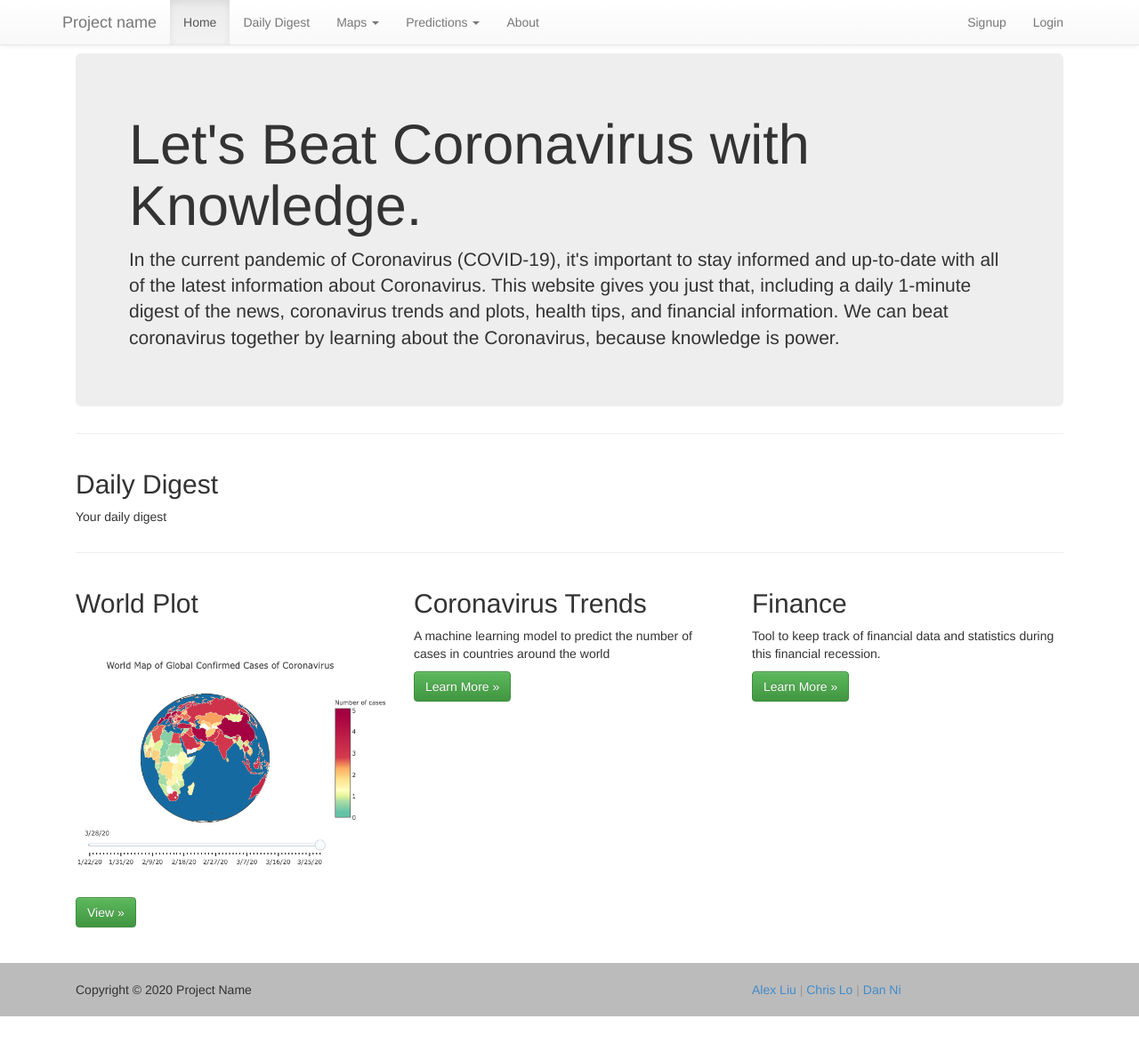
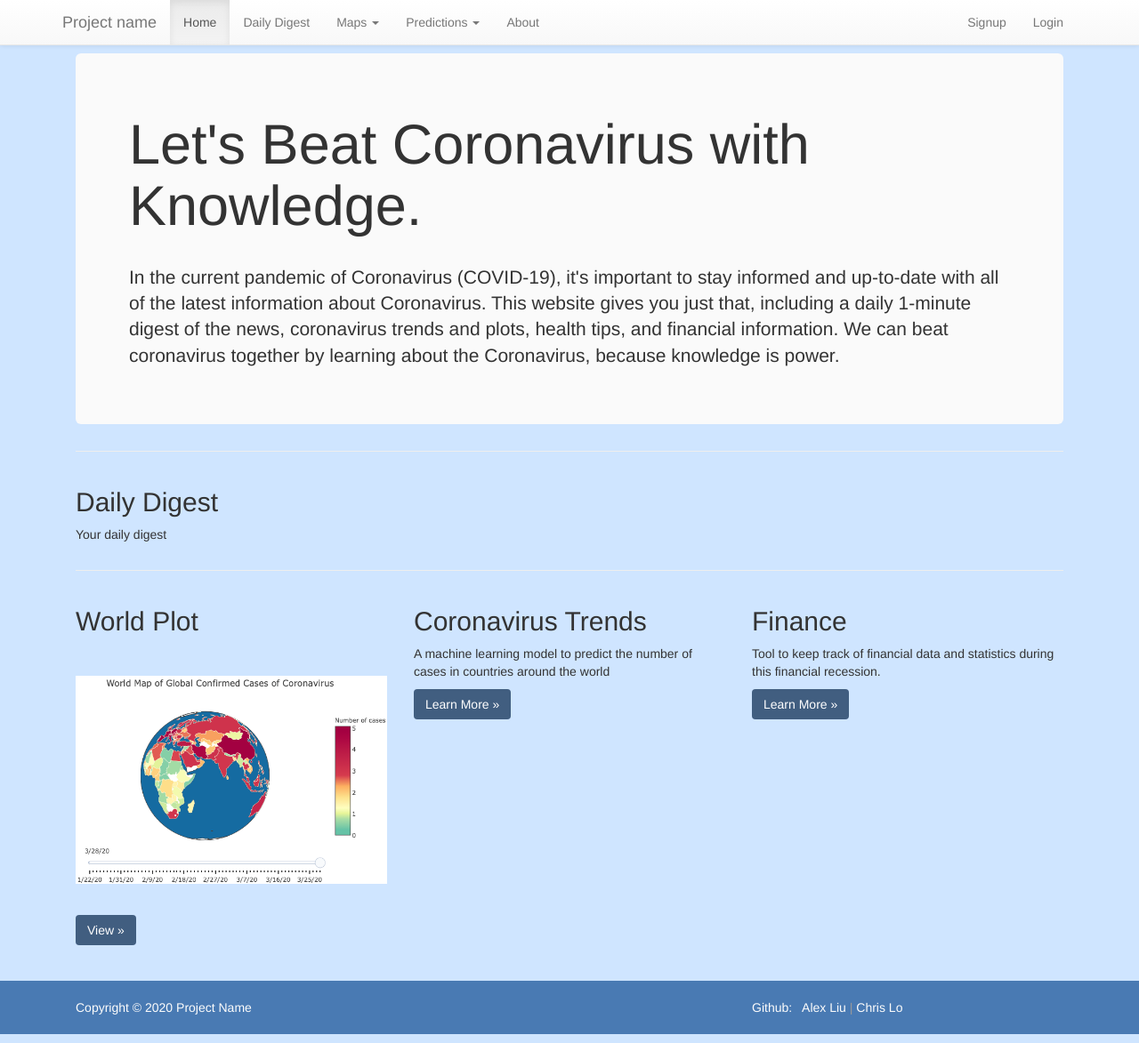
Before and after one commit to 2019aliu/HooHacks2020, a Flask app: page / in a window 1280 px wide. Shown: the whole page at 89% size. Before the commit the page ends 1143 px from the top, so only its background shows below. Run offline with Flask 2, Linux system fonts and the light colour scheme; some libraries are stand-ins or nearby versions.

Commit message:
Color theme

```diff
--- a/templates/layouts/main.html
+++ b/templates/layouts/main.html
@@ -18,13 +18,20 @@
 <link type="text/css" rel="stylesheet" href="/static/css/main.responsive.css" />
 <link type="text/css" rel="stylesheet" href="/static/css/main.quickfix.css" />
 <style>
+  body {
+    background-color: #CFE5FF;
+  }
+  .footerlink {
+    color: #fcfcfc
+  }
   .footer {
     position: relative;
     width: 100%;
     /* Set the fixed height of the footer here */
     height: 60px;
     line-height: 60px; /* Vertically center the text there */
-    background-color: #bbbbbb;
+    background-color: #497AB3;
+    color: #fcfcfc;
     margin-top: 30px;
   }
 </style>
@@ -51,7 +58,7 @@
   <div id="wrap">
 
     <!-- Fixed navbar -->
-    <div class="navbar navbar-default navbar-fixed-top">
+    <div class="navbar navbar-default bg-dark navbar-fixed-top">
       <div class="container">
         <div class="navbar-header">
           <button type="button" class="navbar-toggle" data-toggle="collapse" data-target=".navbar-collapse">
@@ -133,11 +140,11 @@
           <p>Copyright &copy; 2020 Project Name</p>
       </div>
       <div class="col-md-4 text-md-right">
-          <a href="http://www.github.com/2019aliu" class="text-dark">Alex Liu</a>
+          <span class="text-light">Github:</span>
+          <span class="text-muted mx-2">&nbsp;</span>
+          <a href="http://www.github.com/2019aliu" class="footerlink text-dark">Alex Liu</a>
           <span class="text-muted mx-2">|</span>
-          <a href="http://www.github.com/ceelo777" class="text-dark">Chris Lo</a>
-          <span class="text-muted mx-2">|</span>
-          <a href="http://www.github.com/dn285" class="text-dark">Dan Ni</a>
+          <a href="http://www.github.com/ceelo777" class="footerlink text-dark">Chris Lo</a>
       </div>
     </div>
 </footer>
--- a/templates/pages/main_content.html
+++ b/templates/pages/main_content.html
@@ -8,6 +8,13 @@
     margin-top: 10%;
     margin-bottom: 10%;
   }
+  .titlebox {
+    background-color: #fafafa;
+  }
+  .mainbutton {
+    background-color: #415E80;
+    color: white;
+  }
 </style>
 
 <!-- <div class="page-header">
@@ -16,8 +23,9 @@
 <p class="lead">Pin a fixed-height footer to the bottom of the viewport in desktop browsers with this custom HTML and CSS. A fixed navbar has been added within <code>#wrap</code> with <code>padding-top: 60px;</code> on the <code>.container</code>.</p> -->
 
 <div class="container-fluid">
-  <div class="jumbotron">
+  <div class="jumbotron titlebox">
       <h1>Let's Beat Coronavirus with Knowledge.</h1>
+      <br>
       <p class="lead">In the current pandemic of Coronavirus (COVID-19), it's important to stay informed and up-to-date with all of the latest information about Coronavirus.
         This website gives you just that, including a daily 1-minute digest of the news, coronavirus trends and plots, health tips, and financial information.
         We can beat coronavirus together by learning about the Coronavirus, because knowledge is power.
@@ -35,19 +43,19 @@
       <div class="col-md-4">
           <h2>World Plot</h2>
           <img src="/static/img/coronavirusWorldScreenshot.png" alt="World plot screenshot">
-          <p><a href="{{url_for('worldmap')}}" target="_blank" class="btn btn-success">View »</a></p>
+          <p><a href="{{url_for('worldmap')}}" target="_blank" class="btn mainbutton">View »</a></p>
       </div>
       <div class="col-md-4">
           <h2>Coronavirus Trends</h2>
           <p>A machine learning model to predict the number of cases in countries around the world</p>
-          <p><a href="https://www.tutorialrepublic.com/css-tutorial/" target="_blank" class="btn btn-success">Learn
+          <p><a href="{{url_for('coronavirus_cases')}}" target="_blank" class="btn mainbutton">Learn
               More »</a></p>
       </div>
       <div class="col-md-4">
           <h2>Finance</h2>
           <p>Tool to keep track of financial data and statistics during this financial recession.</p>
-          <p><a href="https://www.tutorialrepublic.com/twitter-bootstrap-tutorial/" target="_blank"
-                class="btn btn-success">Learn More »</a></p>
+          <p><a href="{{url_for('finance')}}" target="_blank"
+                class="btn mainbutton">Learn More »</a></p>
       </div>
   </div>
   <!-- <footer>
```
Also changed, not shown: requirements.txt (+15 -0 lines).
